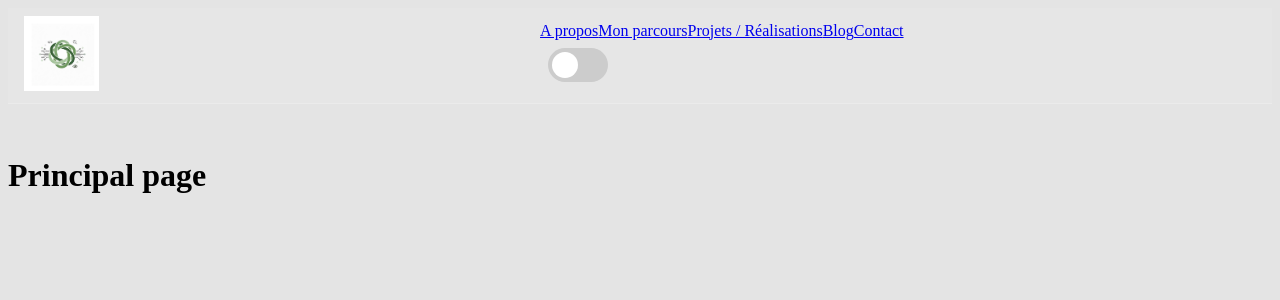
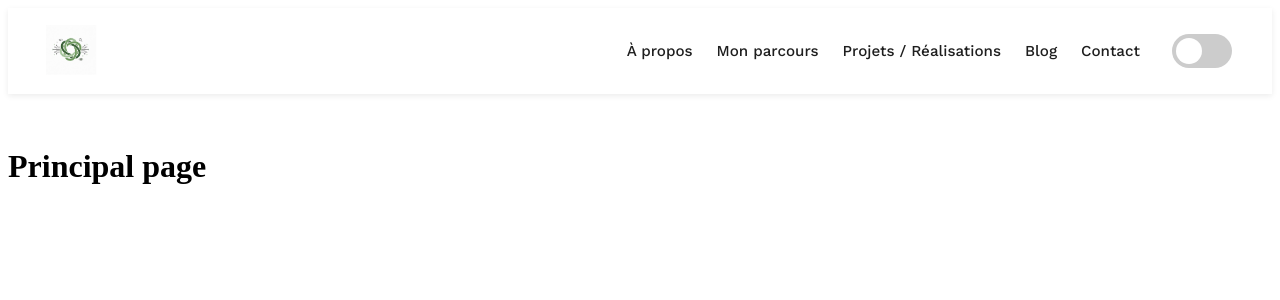
Before and after one commit to C-Alicia/portfolio_ac, a Vue app: page / in a window 1280 px wide. Shown: the top 300 px of the page. Built offline with nearby package versions, Linux system fonts and the light colour scheme.

Commit message:
feat : update navbar

```diff
--- a/package.json
+++ b/package.json
@@ -12,6 +12,7 @@
     "preview": "vite preview"
   },
   "dependencies": {
+    "@tailwindcss/vite": "^4.1.16",
     "@vueuse/core": "^14.0.0",
     "vue": "^3.5.22",
     "vue-router": "^4.5.1"
@@ -20,7 +21,7 @@
     "@vitejs/plugin-vue": "^6.0.1",
     "autoprefixer": "^10.4.21",
     "postcss": "^8.5.6",
-    "tailwindcss": "^4.1.14",
+    "tailwindcss": "^4.1.16",
     "vite": "^7.1.7",
     "vite-plugin-vue-devtools": "^8.0.2"
   }
--- a/src/components/Header.vue
+++ b/src/components/Header.vue
@@ -1,35 +1,109 @@
 <template>
-    <header class="header">
+  <header class="header" :class="colorScheme">
     <RouterLink to="/" class="header__logo">
-            <img :src="logoLight" alt="Logo du site" width="15%" />
+      <img :src="colorScheme === 'dark' ? logoDark : logoLight" alt="Logo du site" class="logo" />
     </RouterLink>
-        <nav>
-            <RouterLink to="/propos">A propos</RouterLink>
-            <RouterLink to="/parcours">Mon parcours</RouterLink>
-            <RouterLink to="/projets">Projets / Réalisations</RouterLink>
-            <RouterLink to="/blog">Blog</RouterLink>
-            <RouterLink to="/contact">Contact</RouterLink>
+
+    <nav class="navbar">
+      <RouterLink to="/propos" class="nav-link">À propos</RouterLink>
+      <RouterLink to="/parcours" class="nav-link">Mon parcours</RouterLink>
+      <RouterLink to="/projets" class="nav-link">Projets / Réalisations</RouterLink>
+      <RouterLink to="/blog" class="nav-link">Blog</RouterLink>
+      <RouterLink to="/contact" class="nav-link">Contact</RouterLink>
         <Toogle />
     </nav>
   </header>
 </template>
 
-
 <script setup>
+import { computed } from 'vue'
+import { useDark } from '@vueuse/core'
 import logoLight from '../assets/img/logo_light.svg'
 import logoDark from '../assets/img/logo_dark.svg'
-import Toogle from './Toogle.vue';
+import Toogle from './Toogle.vue'
 
+// On récupère la valeur du mode sombre
+const isDark = useDark({
+  selector: 'body',
+  attribute: 'color-scheme',
+  valueDark: 'dark',
+  valueLight: 'light',
+})
+
+// On crée une variable réactive pour suivre le mode
+const colorScheme = computed(() => (isDark.value ? 'dark' : 'light'))
 </script>
 
+<style scoped>
+@import url('https://fonts.googleapis.com/css2?family=Work+Sans:wght@400;500;600&display=swap');
 
-<style>
 .header {
+  font-family: 'Work Sans', sans-serif;
+  display: flex;
+  justify-content: space-between;
+  align-items: center;
+  padding: 0.7rem 2rem;
+  transition: background-color 0.4s ease, color 0.4s ease, box-shadow 0.3s ease;
+  box-shadow: 0 2px 6px rgba(0, 0, 0, 0.08);
+  position: sticky;
+  top: 0;
+  z-index: 100;
+}
+
+.header.light {
+  background-color: #ffffff;
+  color: #1e1e1e;
+}
+
+.header.dark {
+  background-color: #1e3a4c;
+  color: #f2f2f2;
+}
+
+.logo {
+  width: 60px;
+  transition: transform 0.3s ease;
+}
+
+.logo:hover {
+  transform: rotate(-5deg) scale(1.05);
+}
+
+.navbar {
   display: flex;
   align-items: center;
-    padding: .5rem 1rem;
-    gap: 1rem;
-    background-color: #ffffff10;
-    border-bottom: 1px solid #ffffff2d;
+  gap: 1.5rem;
+}
+
+.nav-link {
+  text-decoration: none;
+  color: inherit;
+  font-weight: 500;
+  font-size: 0.95rem;
+  position: relative;
+  transition: color 0.3s ease;
+}
+
+.nav-link::after {
+  content: "";
+  position: absolute;
+  bottom: -3px;
+  left: 0;
+  width: 0%;
+  height: 2px;
+  background-color: currentColor;
+  transition: width 0.3s ease;
+}
+
+.nav-link:hover::after {
+  width: 100%;
+}
+
+.nav-link:hover {
+  color: #284b63;
+}
+
+.header.dark .nav-link:hover {
+  color: #F9BC60;
 }
 </style>
--- a/src/components/Toogle.vue
+++ b/src/components/Toogle.vue
@@ -91,11 +91,11 @@ input:checked+.slider:before {
 }
 
 [color-scheme='dark']{
-    background-color: rgb(40,75,99);
+    background-color: hsl(204, 42%, 27%);
 }
 
 [color-scheme='light']{
-    background-color: rgb(228,228,228);
+    background-color: rgb(255, 255, 255);
 }
 
 
```
Also changed, not shown: src/assets/img/logo_dark.svg, 1 other file (tests, documents, lock files or other folders). Lines whose indentation alone changed are shown as unchanged.
